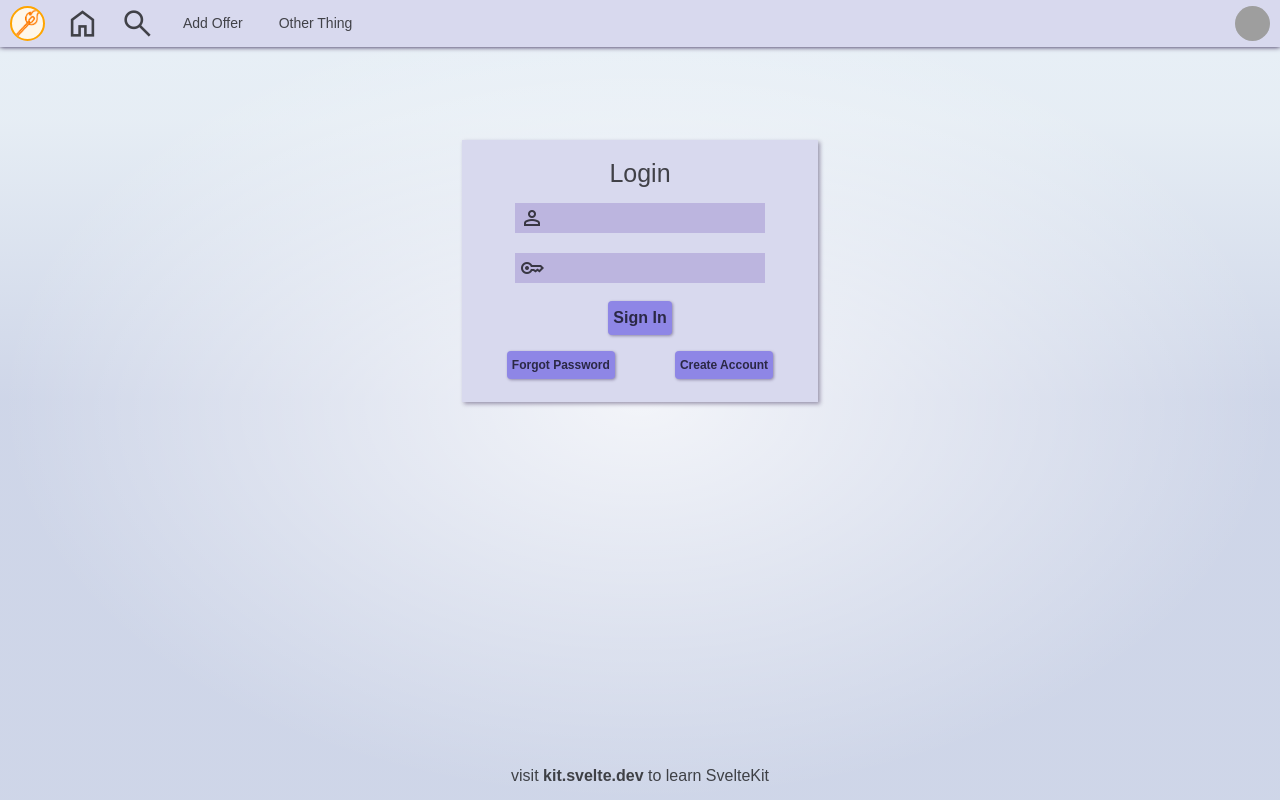
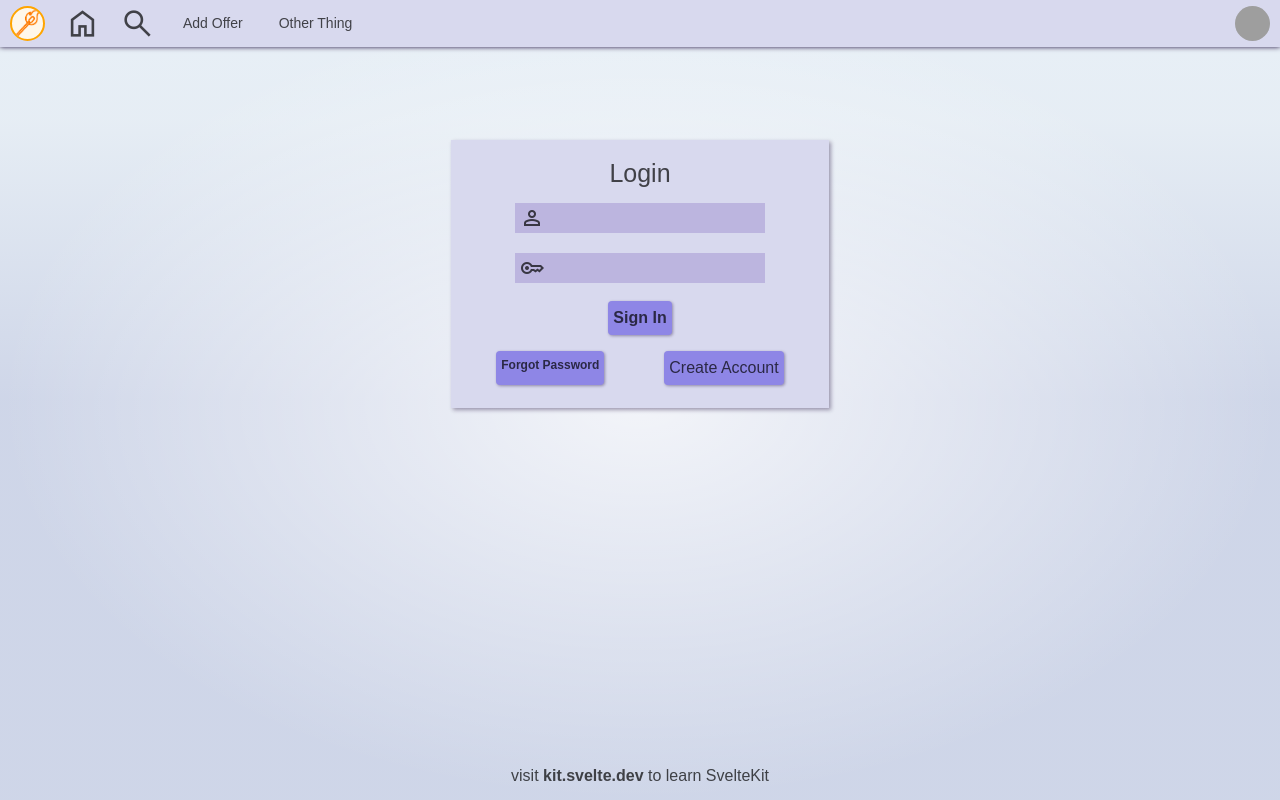
Before and after one commit to nevoniuk/SalaryMatch, a SvelteKit app: page /login in a window 1280 px wide. Built offline with nearby package versions, Linux system fonts and the light colour scheme; grey boxes are pictures that could not be loaded.

Commit message:
create account button with page redirection

```diff
--- a/src/routes/login/+page.svelte
+++ b/src/routes/login/+page.svelte
@@ -95,7 +95,7 @@
             <p>Forgot Password</p>
         </div>
         <div class="button">
-            <p>Create Account</p>
+            <a href="/signup">Create Account</a>
         </div>
     </div>
 </div>
```
